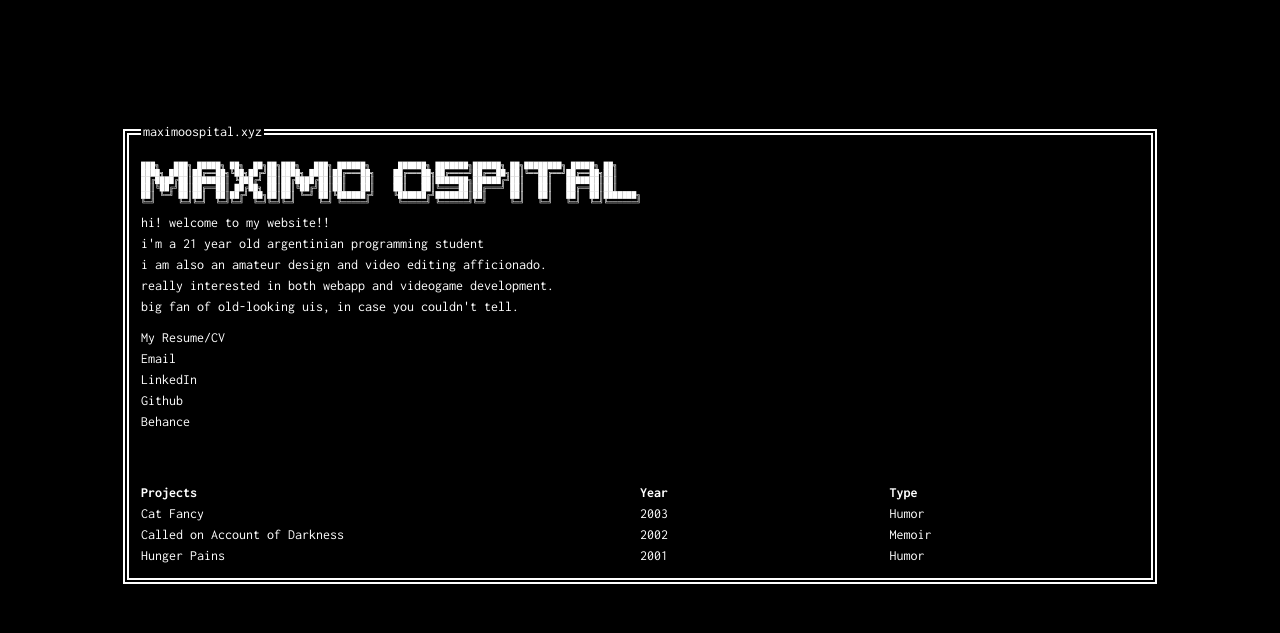
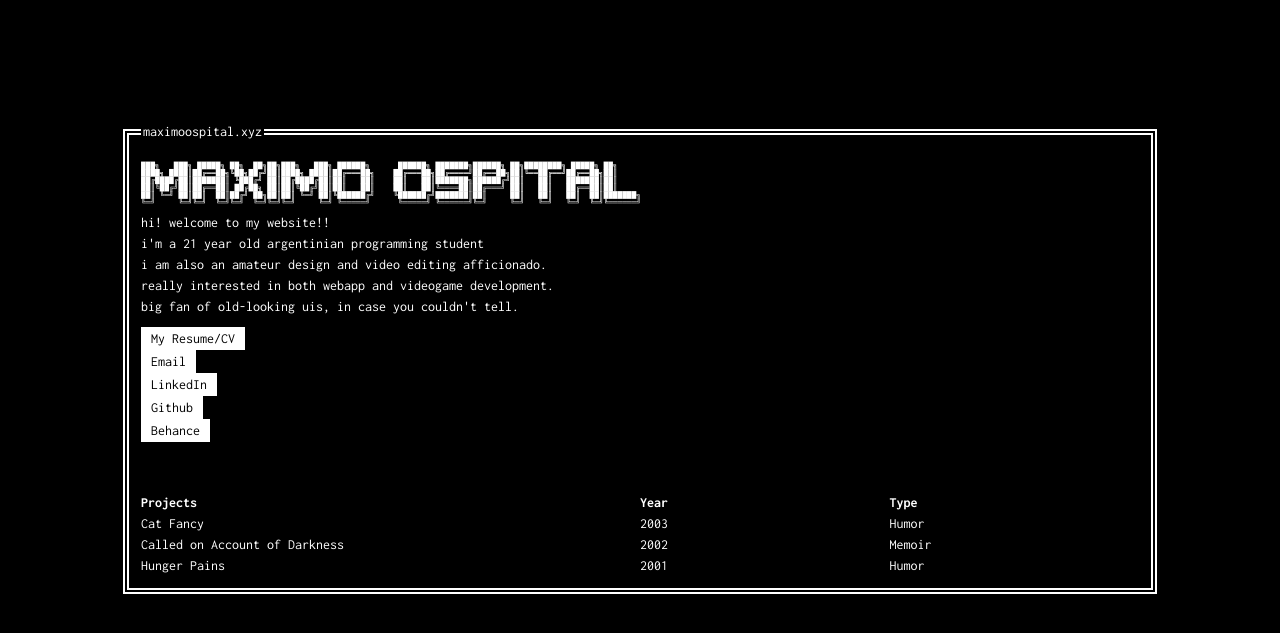
Before and after one commit to maximoospital/maximoospital.github.io, a Jekyll site: the page built from index.html, in a window 1280 px wide. Shown: the top 633 px of the page. Built offline with Jekyll 4.4.1, drawn with Linux system fonts in a browser that asks for light colours.

Commit message:
update ui

```diff
--- a/_includes/header.html
+++ b/_includes/header.html
@@ -512,7 +512,7 @@
   {% if site.data.social %}
     <ul class="bio__social">
       {% for item in site.data.social %}
-        <li><a href="{{ item.url }}" target="_blank">{{ item.title }}</a></li>
+        <li><a href="{{ item.url }}" target="_blank" class="tui-button tui-no-shadow">{{ item.title }}</a></li>
       {% endfor %}
     </ul>
   {% endif %}
--- a/assets/tuicss.css
+++ b/assets/tuicss.css
@@ -879,7 +879,7 @@ input, select, textarea {
   display: inline-block;
   outline: 0;
   padding: 1px 10px;
-  background-color: rgb(0, 168, 0);
+  background-color: white;
   color: black;
   border: none;
   cursor: pointer;
```
